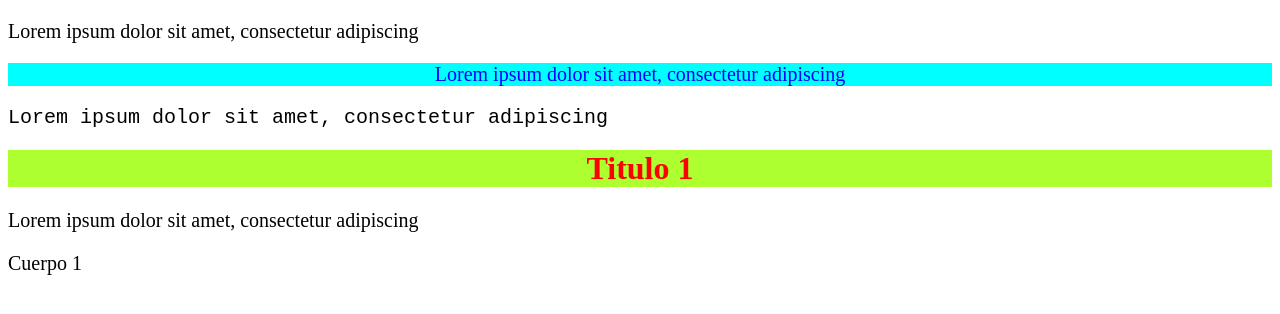
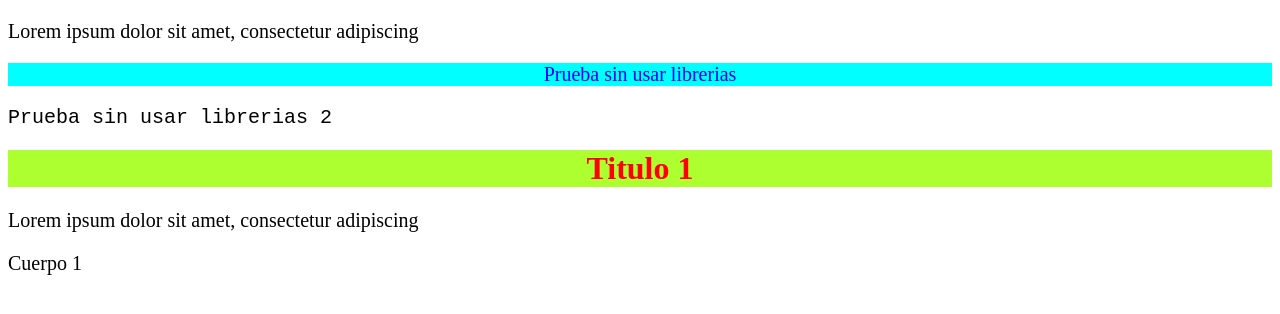
Before and after one commit to ihortiales31/index.html, a PHP site: page / in a window 1280 px wide. Shown: the top 314 px of the page. Run offline with PHP 8.4, Linux system fonts and the light colour scheme.

Commit message:
prueba 3

```diff
--- a/index.html
+++ b/index.html
@@ -10,8 +10,8 @@
 
   <body>
     <p> Lorem ipsum dolor sit amet, consectetur adipiscing </p>
-    <p style= "color:blue ; text-align: center; background-color: aqua; " >  Lorem ipsum dolor sit amet, consectetur adipiscing </p>
-    <p style= "font-family: 'Courier New', Courier, monospace; " >  Lorem ipsum dolor sit amet, consectetur adipiscing </p>
+    <p style= "color:blue ; text-align: center; background-color: aqua; " > Prueba sin usar librerias </p>
+    <p style= "font-family: 'Courier New', Courier, monospace; " >  Prueba sin usar librerias 2 </p>
 
     <h1> Titulo 1 </h1>
     <p>  Lorem ipsum dolor sit amet, consectetur adipiscing </p>
--- a/styles.css
+++ b/styles.css
@@ -11,3 +11,9 @@
     font-size: 15pt;
     text-align: justify;
   }
+
+h2{
+    color:burlywood;
+    text-align: left;
+    background-color: bisque;
+}
```
